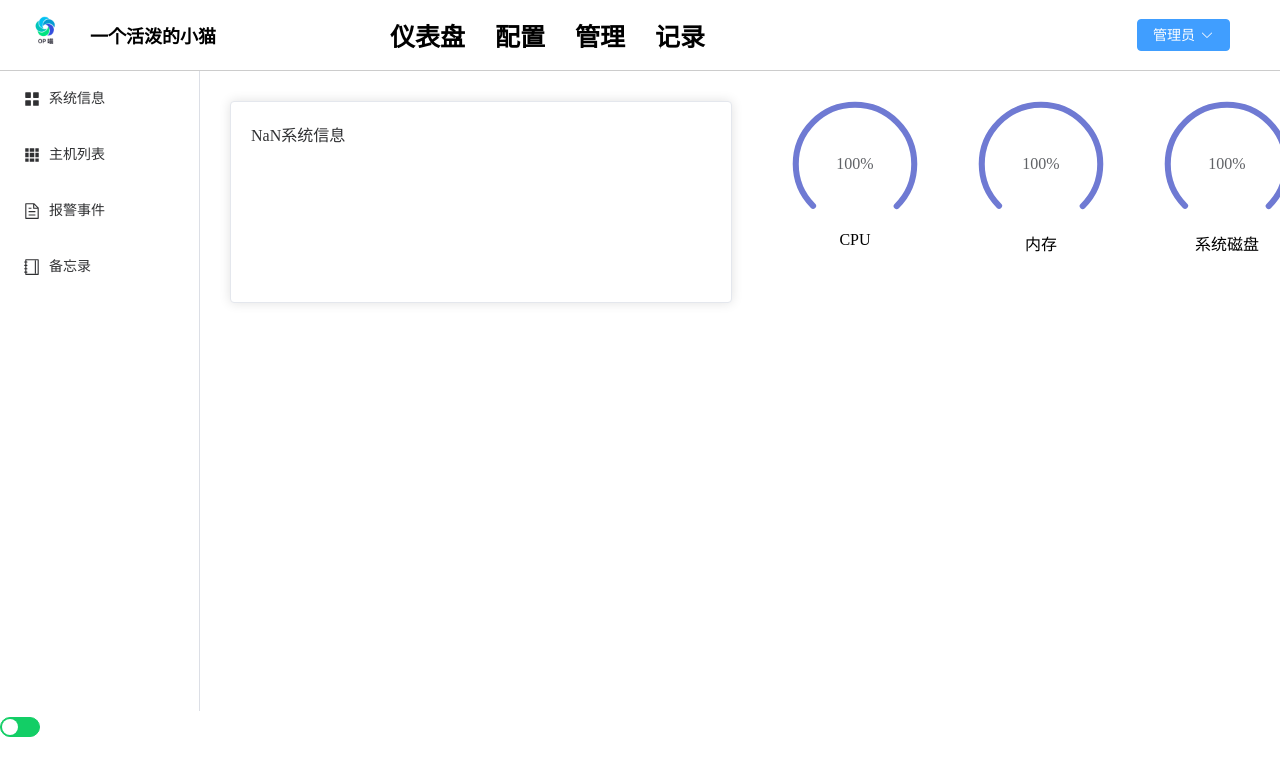
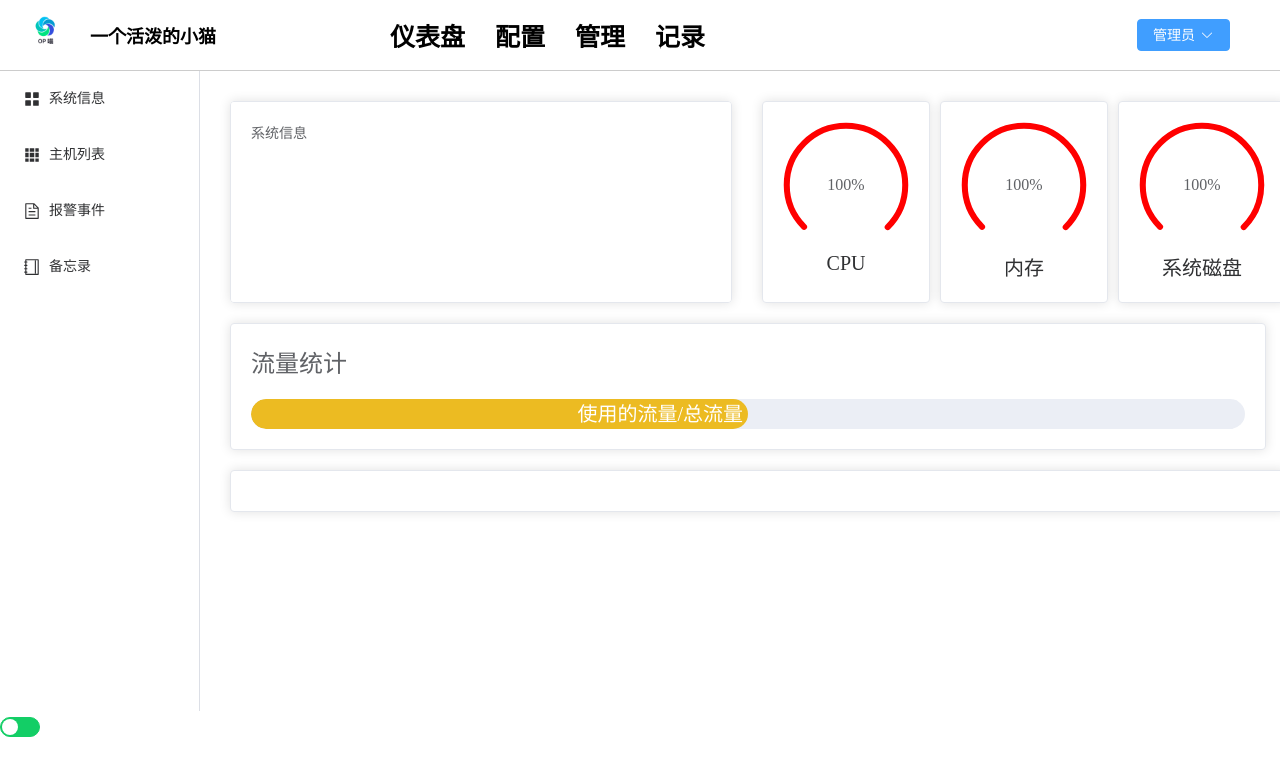
Before and after one commit to markjack9/op-pnale, a Vue app: page / in a window 1280 px wide. Shown: the top 776 px of the page. Built offline with nearby package versions, Linux system fonts and the light colour scheme; sample sign-in values are in the browser's storage.

Commit message:
修改主界面UI
增加系统信息展示板块

```diff
--- a/src/components/Dashboard.vue
+++ b/src/components/Dashboard.vue
@@ -1,5 +1,7 @@
 <template>
+
  <PublicHeader></PublicHeader>
+
     <div class="left-rail">
       <el-menu
           default-active="0"
@@ -10,7 +12,7 @@
       >
         <el-menu-item index="1">
           <el-icon><icon-menu /></el-icon>
-        <template #title>系统信息</template>
+          <template  @click="gotosystemview" #title>系统信息</template>
         </el-menu-item>
         <el-menu-item index="2">
           <el-icon><Grid /></el-icon>
@@ -35,53 +37,14 @@
 
     </div>
     <div class="g-context">
-  <div class="g-context-dashboard">
-    <div>
-      <el-card class="box-card g-card">
-        <div>{{system-info}}系统信息
-        </div>
-      </el-card>
-    </div>
-    <div id="cpubashboard" class="g-cadashboard ">
-      <div class="demo-progress">
-        <el-progress type="dashboard" :percentage="percentage" :color="colors" />
-        <div class="dashboard-text">
-          CPU
-        </div>
-      </div>
-    </div>
-    <div id="cpubashboard" class="g-cadashboard " >
-      <div class="demo-progress">
-        <el-progress type="dashboard" :percentage="percentage" :color="colors" />
-        <div class="dashboard-text">
-          内存
-        </div>
-      </div>
-    </div>
-    <div id="cpubashboard" class="g-cadashboard ">
-      <div class="demo-progress">
-        <el-progress type="dashboard" :percentage="percentage" :color="colors" />
-        <div class="dashboard-text">
-          系统磁盘
-        </div>
-      </div>
-    </div>
+      <SystemView></SystemView>
     </div>
 
-</div>
+
 </template>
 <style >
-.g-card{
-  width: 500px;
-  height: 200px;
-}
-.g-context-dashboard {
-  display: flex;
-  flex-direction: row;
-}
-.g-cadashboard {
-  margin-left: 60px;
-}
+
+
 .g-context {
   margin: 30px 30px 30px 30px;
   top: 71px;
@@ -109,14 +72,12 @@
   margin-right: 15px;
 
 }
-.dashboard-text {
-  display: flex;
-  justify-content: center;
-}
+
 </style>
 <script lang="ts" setup>
-import { onMounted,ref } from 'vue'
+import { ref } from 'vue'
 import PublicHeader from "./Header.vue"
+import SystemView from "../view/System-View.vue";
 import {
   Document,
   Menu as IconMenu,
@@ -131,32 +92,9 @@ const handleOpen = (key: string, keyPath: string[]) => {
 const handleClose = (key: string, keyPath: string[]) => {
   console.log(key, keyPath)
 }
-const percentage = ref(0)
 
-const colors = [
-  { color: '#f56c6c', percentage: 20 },
-  { color: '#e6a23c', percentage: 40 },
-  { color: '#5cb87a', percentage: 60 },
-  { color: '#1989fa', percentage: 80 },
-  { color: '#6f7ad3', percentage: 100 },
-]
+const gotosystemview = ()=> {
 
-const increase = () => {
-  percentage.value += 10
-  if (percentage.value > 100) {
-    percentage.value = 100
 }
-}
-const decrease = () => {
-  percentage.value -= 10
-  if (percentage.value < 0) {
-    percentage.value = 0
-  }
-}
-onMounted(() => {
-  setInterval(() => {
-    percentage.value = (percentage.value % 100) + 10
-  }, 500)
-})
 
 </script>
--- a/src/components/Login.vue
+++ b/src/components/Login.vue
@@ -174,7 +174,7 @@ export default {
   },
   methods: {
     dologin() {
-      axios.post('http://192.168.0.117:8081/login', {
+      axios.post('http://192.168.31.99:8081/login', {
         username: this.userinfo.name,
         password: this.userinfo.password
       }).then((res)=> {
--- /dev/null
+++ b/src/view/System-View.vue
@@ -0,0 +1,135 @@
+<template>
+  <div class="g-context-dashboard">
+    <div>
+      <el-card class="box-card g-card">
+        <el-text class="network-text">{{systeminfo}}系统信息</el-text>
+        <el-scrollbar height="400px">
+          <p>{{systeminfotext}}</p>
+        </el-scrollbar>
+      </el-card>
+    </div>
+    <div class="dashboard-card">
+      <el-card  class="g-cadashboard ">
+        <div id="cpubashboard">
+          <div class="demo-progress">
+            <el-progress type="dashboard" :percentage="percentage" :color="colors" />
+            <div class="dashboard-text">
+              CPU
+            </div>
+          </div>
+        </div>
+      </el-card>
+      <el-card  class="g-cadashboard ">
+        <div id="cpubashboard"  >
+          <div class="demo-progress">
+            <el-progress type="dashboard" :percentage="percentage" :color="colors" />
+            <div class="dashboard-text">
+              内存
+            </div>
+          </div>
+        </div>
+      </el-card>
+      <el-card  class="g-cadashboard ">
+        <div id="cpubashboard">
+          <div class="demo-progress">
+            <el-progress type="dashboard" :percentage="percentage" :color="colors" />
+            <div class="dashboard-text">
+              系统磁盘
+            </div>
+          </div>
+        </div>
+      </el-card>
+    </div>
+  </div>
+  <div class="progress-network">
+    <el-card >
+      <div class="network-text" >
+        <el-text class="network-text" size="large">流量统计</el-text>
+      </div>
+
+      <el-progress
+          :text-inside="true"
+          :stroke-width="30"
+          :percentage="50"
+          :color="colors"
+      >
+        <span class="network-info">{{ }}使用的流量/总流量</span>
+      </el-progress>
+    </el-card >
+  </div>
+  <div>
+    <el-card>
+
+    </el-card>
+  </div>
+</template>
+
+<script lang="ts" setup>
+import {onMounted, ref} from "vue";
+
+const percentage = ref(0)
+
+const colors = [
+  { color: '#47c906', percentage: 20 },
+  { color: '#0fecec', percentage: 40 },
+  { color: '#ecbb22', percentage: 60 },
+  { color: '#930de8', percentage: 80 },
+  { color: '#ff0000', percentage: 100 },
+]
+
+const increase = () => {
+  percentage.value += 10
+  if (percentage.value > 100) {
+    percentage.value = 100
+  }
+}
+const decrease = () => {
+  percentage.value -= 10
+  if (percentage.value < 0) {
+    percentage.value = 0
+  }
+}
+onMounted(() => {
+  setInterval(() => {
+    percentage.value = (percentage.value % 100) + 10
+  }, 500)
+})
+</script>
+
+<style scoped>
+.progress-network{
+  margin: 20px 20px 20px 0px;
+  display: flex;
+  flex-direction: column;
+}
+
+.g-card{
+  width: 500px;
+  height: 200px;
+  overflow: auto;
+}
+.g-context-dashboard {
+  display: flex;
+}
+.g-cadashboard {
+  margin-left: 10px;
+}
+.dashboard-text {
+  display: flex;
+  justify-content: center;
+  font-size: 20px;
+}
+.g-context-dashboard .dashboard-card {
+  display: flex;
+  margin-left: 20px;
+}
+.progress-network .network-text{
+  margin-bottom: 20px;
+  font-size: 24px;
+
+}
+.progress-network .network-info{
+  align-items: center;
+  font-size: 20px;
+}
+</style>
```
Lines whose indentation alone changed are shown as unchanged.
